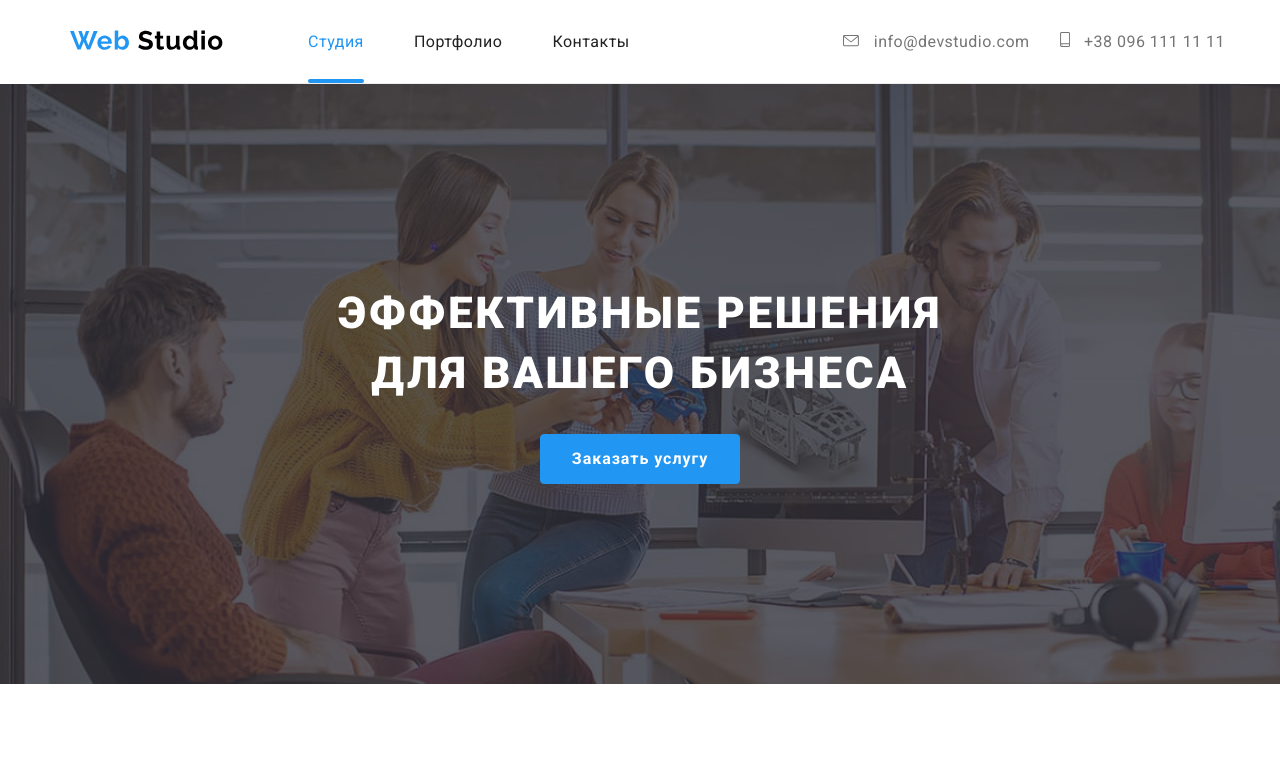
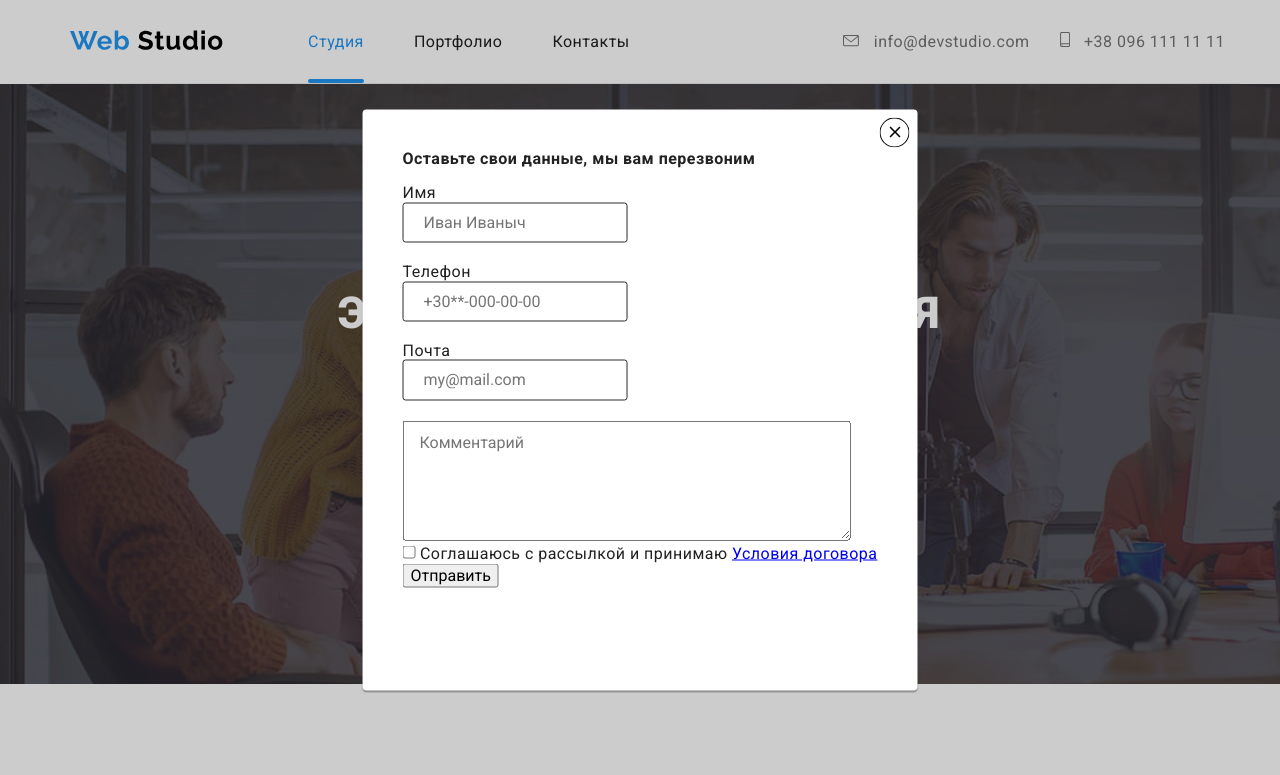
Before and after one commit to Maksym-Zyza/goit-markup-hw-06, a plain HTML site: page index.html in a window 1280 px wide. Both pictures are taken after a click on the button "Заказать услугу". Shown: the top 775 px of the page. Drawn offline with nearby package versions, Linux system fonts and the light colour scheme.

Commit message:
Добавлено модальне вікно та форма

```diff
--- a/CSS/styles.css
+++ b/CSS/styles.css
@@ -606,3 +606,65 @@ img {
   box-shadow: 1px 4px 6px rgba(0, 0, 0, 0.16), 0px 4px 4px rgba(0, 0, 0, 0.06),
     0px 1px 1px rgba(0, 0, 0, 0.12);
 }
+
+.backdrop {
+  position: fixed;
+  top: 0;
+  left: 0;
+  width: 100%;
+  height: 100%;
+  background: rgba(0, 0, 0, 0.2);
+}
+
+.backdrop.is-hidden {
+  opacity: 0;
+  pointer-events: none;
+}
+
+.modal {
+  position: absolute;
+  top: 50%;
+  left: 50%;
+  transform: translate(-50%, -50%);
+
+  min-width: 528px;
+  min-height: 581px;
+  padding: 40px;
+  background: #ffffff;
+  box-shadow: 0px 2px 1px rgba(0, 0, 0, 0.2), 0px 1px 1px rgba(0, 0, 0, 0.14),
+    0px 1px 3px rgba(0, 0, 0, 0.12);
+  border-radius: 4px;
+}
+
+/* .modal-appeal {
+  display: block;
+} */
+
+.form-list {
+  padding: 0;
+  list-style: none;
+}
+
+.form-field input {
+  display: flex;
+  margin-bottom: 20px;
+  padding: 10px 20px;
+  border-radius: 3px;
+  border: 1px solid #2a2a2a;
+}
+
+.comment {
+  width: 448px;
+  height: 120px;
+  padding: 12px 16px;
+}
+
+.form-send {
+  display: block;
+}
+
+.modal-close {
+  top: 8px;
+  right: 8px;
+  position: absolute;
+}
--- a/index.html
+++ b/index.html
@@ -63,7 +63,7 @@
             Эффективные решения <br />
             для вашего бизнеса
           </h1>
-          <button class="button">Заказать услугу</button>
+          <button class="button" data-modal-open>Заказать услугу</button>
         </div>
       </section>
 
@@ -501,7 +501,45 @@
             </button>
           </form>
         </div>
+
+        <!-- Модальное окно -->
+        <div class="backdrop is-hidden" data-modal>
+          <div class="modal">
+            <b class="modal-appeal">Оставьте свои данные, мы вам перезвоним</b>
+            <ul class="form-list">
+              <li class="form-field">
+                <label for="name">Имя</label>
+                <input type="text" name="name" id="name" placeholder="Иван Иваныч" autofocus />
+              </li>
+              <li class="form-field">
+                <label for="tel">Телефон</label>
+                <input type="tel" name="tel" id="tel" placeholder="+30**-000-00-00" />
+              </li>
+              <li class="form-field">
+                <label for="mail">Почта</label>
+                <input type="email" name="mail" id="mail" placeholder="my@mail.com" />
+              </li>
+            </ul>
+            <p>
+              <label for="comment"></label>
+              <textarea class="comment" name="comment" id="comment" rows="8" placeholder="Комментарий"></textarea>
+            </p>
+            <p>
+              <input type="checkbox" name="policy" id="policy" />
+              <label for="policy">Соглашаюсь с рассылкой и принимаю <a href="./">Условия договора</a> </label>
+            </p>
+
+            <button class="form-send">Отправить</button>
+            <a class="modal-close" data-modal-close>
+              <svg class="close-icon" width="30" height="30">
+                <use href="./img/sprite2.svg#icon-close"></use>
+              </svg>
+            </a>
+          </div>
+        </div>
       </div>
     </footer>
+
+    <script src="./modal.js"></script>
   </body>
 </html>
--- /dev/null
+++ b/modal.js
@@ -0,0 +1,14 @@
+(() => {
+  const refs = {
+    openModalBtn: document.querySelector("[data-modal-open]"),
+    closeModalBtn: document.querySelector("[data-modal-close]"),
+    modal: document.querySelector("[data-modal]"),
+  };
+
+  refs.openModalBtn.addEventListener("click", toggleModal);
+  refs.closeModalBtn.addEventListener("click", toggleModal);
+
+  function toggleModal() {
+    refs.modal.classList.toggle("is-hidden");
+  }
+})();
```
Also changed, not shown: img/sprite2.svg (added).
